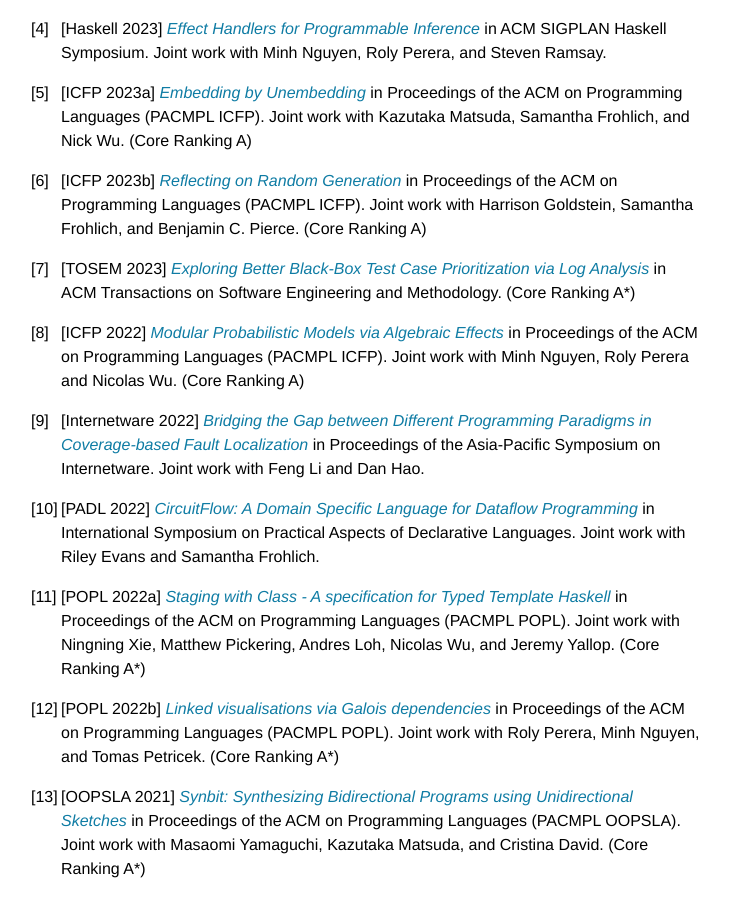
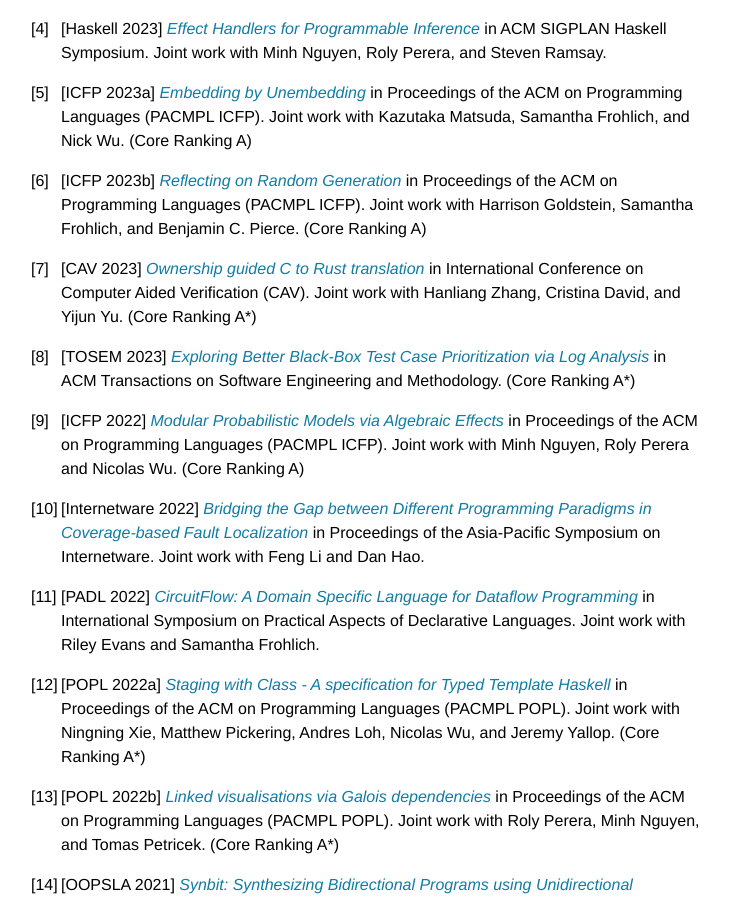
Before and after one commit to mengwangoxf/mengwangoxf.github.io, a Jekyll site: the page built from publications.md, in a window 1280 px wide and 900 px high, scrolled down 535 px. Shown: the whole window, without its empty margins (259-988 px from the left). Built offline with Jekyll 4.4.1, drawn with Linux system fonts in a browser that asks for light colours.

Commit message:
Update publications.md

```diff
--- a/publications.md
+++ b/publications.md
@@ -21,6 +21,9 @@ SIGPLAN Haskell Symposium. Joint work with Minh Nguyen, Roly Perera, and Steven
 (Core Ranking A)
 
 1. [ICFP 2023b] [*Reflecting on Random Generation*](./Papers/ICFP23b.pdf) in Proceedings of the ACM on Programming Languages (PACMPL ICFP). Joint work with Harrison Goldstein, Samantha Frohlich, and Benjamin C. Pierce. (Core Ranking A)
+
+1. [CAV 2023] [*Ownership guided C to Rust translation*](./Papers/CAV23.pdf)
+in International Conference on Computer Aided Verification (CAV). Joint work with Hanliang Zhang, Cristina David, and Yijun Yu. (Core Ranking A*)
 
 1. [TOSEM 2023] [*Exploring Better Black-Box Test Case Prioritization via Log Analysis*](./Papers/TOSEM23.pdf) in ACM Transactions on Software Engineering and Methodology. (Core Ranking A*)
 
```
